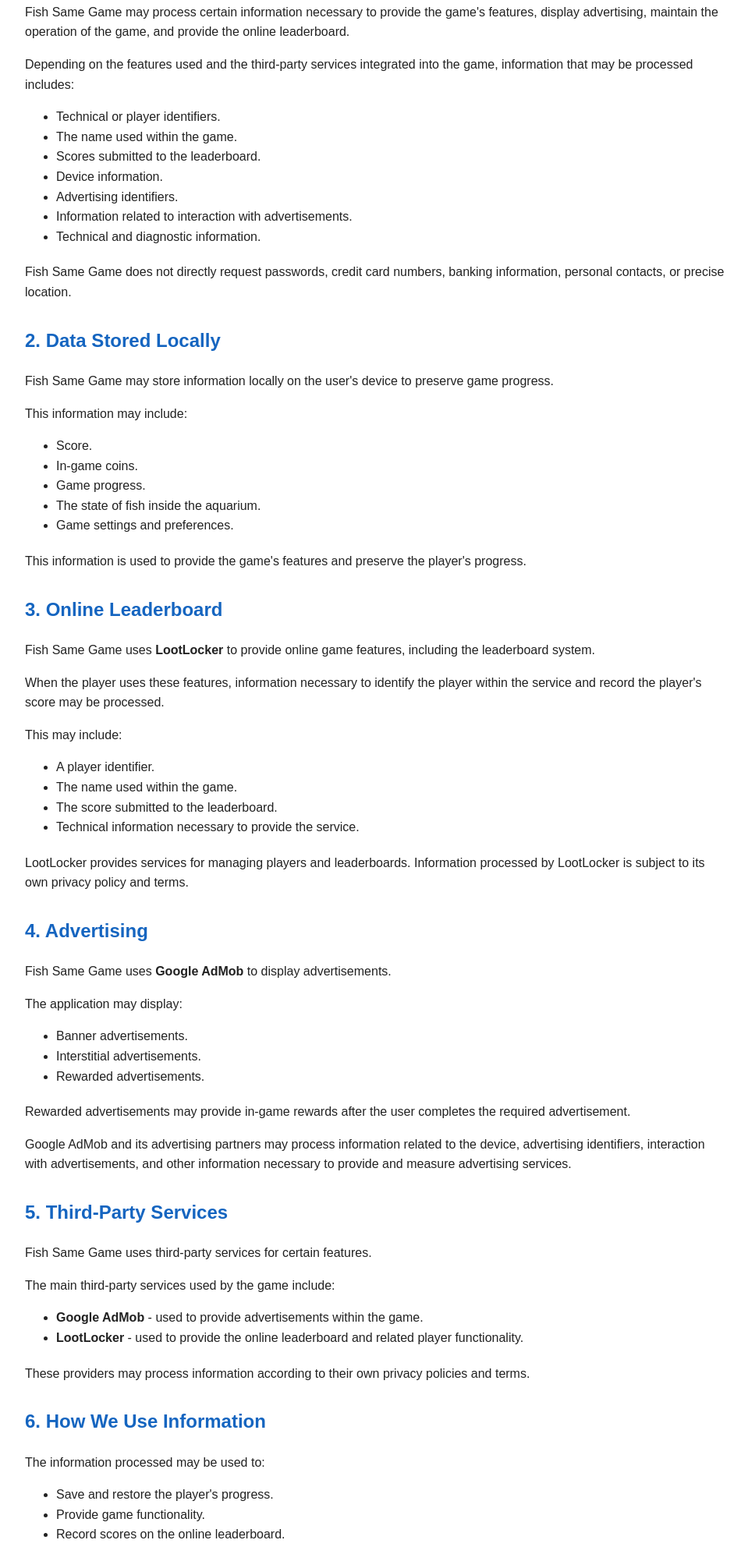
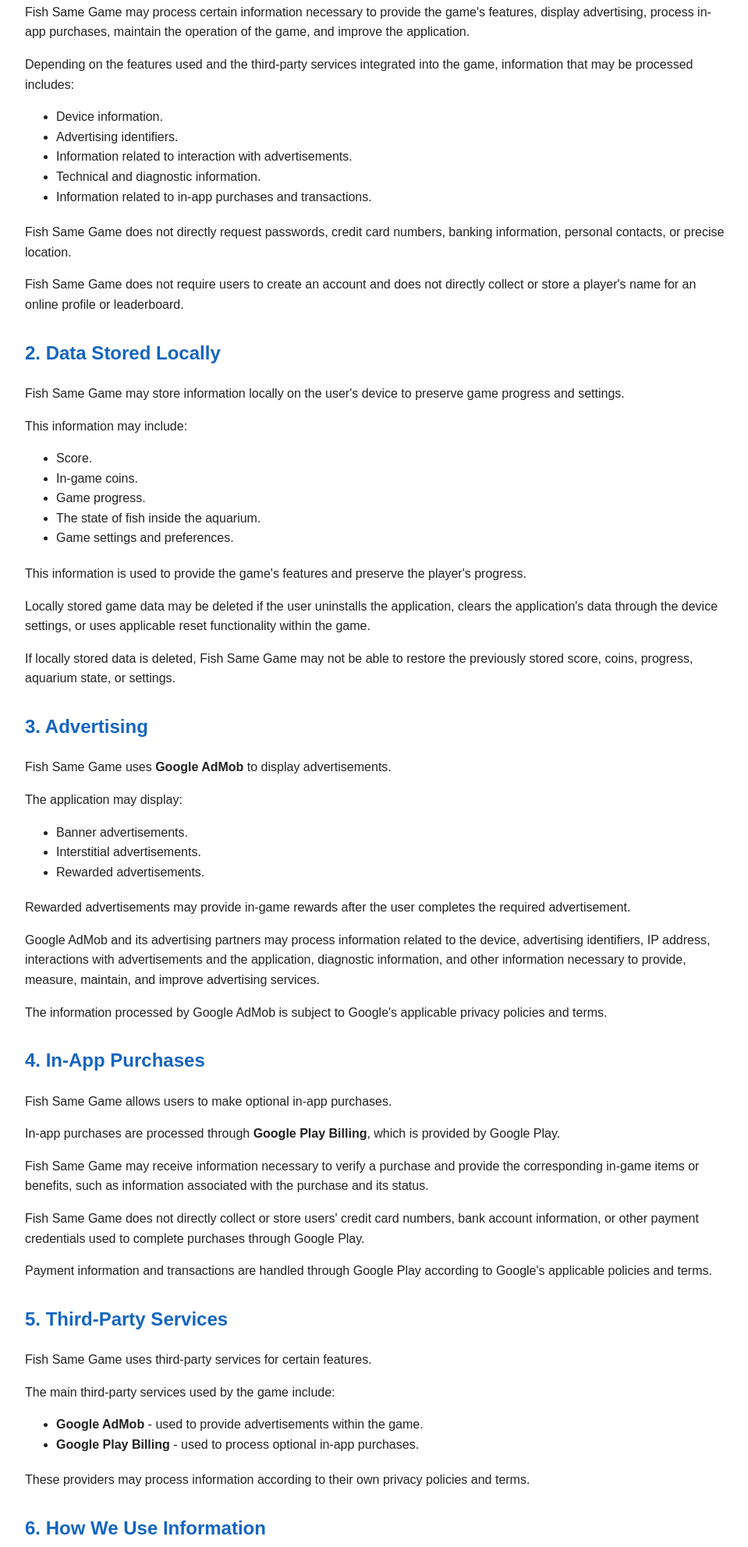
Before and after one commit to sebastianmauricior-ui/fish-same-game-privacy, a plain HTML site: page index.html in a window 1280 px wide. Shown: the part 414-2398 px from the top of the page at 78% size, without its empty margins (158-1117 px from the left). Drawn offline with Linux system fonts and the light colour scheme.

Commit message:
Update index.html

```diff
--- a/index.html
+++ b/index.html
@@ -54,7 +54,7 @@
 
     <div class="header">
         <h1>Privacy Policy - Fish Same Game</h1>
-        <p><strong>Last updated:</strong> September 13, 2026</p>
+        <p><strong>Last updated:</strong> September 21, 2026</p>
     </div>
 
     <p>
@@ -72,21 +72,21 @@
 
     <p>
         Fish Same Game may process certain information necessary to provide
-        the game's features, display advertising, maintain the operation of
-        the game, and provide the online leaderboard.
+        the game's features, display advertising, process in-app purchases,
+        maintain the operation of the game, and improve the application.
     </p>
 
-    <p>Depending on the features used and the third-party services integrated
-        into the game, information that may be processed includes:</p>
+    <p>
+        Depending on the features used and the third-party services integrated
+        into the game, information that may be processed includes:
+    </p>
 
     <ul>
-        <li>Technical or player identifiers.</li>
-        <li>The name used within the game.</li>
-        <li>Scores submitted to the leaderboard.</li>
         <li>Device information.</li>
         <li>Advertising identifiers.</li>
         <li>Information related to interaction with advertisements.</li>
         <li>Technical and diagnostic information.</li>
+        <li>Information related to in-app purchases and transactions.</li>
     </ul>
 
     <p>
@@ -94,11 +94,17 @@
         numbers, banking information, personal contacts, or precise location.
     </p>
 
+    <p>
+        Fish Same Game does not require users to create an account and does
+        not directly collect or store a player's name for an online profile
+        or leaderboard.
+    </p>
+
     <h2>2. Data Stored Locally</h2>
 
     <p>
         Fish Same Game may store information locally on the user's device
-        to preserve game progress.
+        to preserve game progress and settings.
     </p>
 
     <p>This information may include:</p>
@@ -116,35 +122,19 @@
         the player's progress.
     </p>
 
-    <h2>3. Online Leaderboard</h2>
-
     <p>
-        Fish Same Game uses <strong>LootLocker</strong> to provide online
-        game features, including the leaderboard system.
+        Locally stored game data may be deleted if the user uninstalls the
+        application, clears the application's data through the device
+        settings, or uses applicable reset functionality within the game.
     </p>
 
     <p>
-        When the player uses these features, information necessary to identify
-        the player within the service and record the player's score may be
-        processed.
+        If locally stored data is deleted, Fish Same Game may not be able to
+        restore the previously stored score, coins, progress, aquarium state,
+        or settings.
     </p>
 
-    <p>This may include:</p>
-
-    <ul>
-        <li>A player identifier.</li>
-        <li>The name used within the game.</li>
-        <li>The score submitted to the leaderboard.</li>
-        <li>Technical information necessary to provide the service.</li>
-    </ul>
-
-    <p>
-        LootLocker provides services for managing players and leaderboards.
-        Information processed by LootLocker is subject to its own privacy
-        policy and terms.
-    </p>
-
-    <h2>4. Advertising</h2>
+    <h2>3. Advertising</h2>
 
     <p>
         Fish Same Game uses <strong>Google AdMob</strong> to display
@@ -166,9 +156,44 @@
 
     <p>
         Google AdMob and its advertising partners may process information
-        related to the device, advertising identifiers, interaction with
-        advertisements, and other information necessary to provide and
-        measure advertising services.
+        related to the device, advertising identifiers, IP address,
+        interactions with advertisements and the application, diagnostic
+        information, and other information necessary to provide, measure,
+        maintain, and improve advertising services.
+    </p>
+
+    <p>
+        The information processed by Google AdMob is subject to Google's
+        applicable privacy policies and terms.
+    </p>
+
+    <h2>4. In-App Purchases</h2>
+
+    <p>
+        Fish Same Game allows users to make optional in-app purchases.
+    </p>
+
+    <p>
+        In-app purchases are processed through
+        <strong>Google Play Billing</strong>, which is provided by Google
+        Play.
+    </p>
+
+    <p>
+        Fish Same Game may receive information necessary to verify a purchase
+        and provide the corresponding in-game items or benefits, such as
+        information associated with the purchase and its status.
+    </p>
+
+    <p>
+        Fish Same Game does not directly collect or store users' credit card
+        numbers, bank account information, or other payment credentials used
+        to complete purchases through Google Play.
+    </p>
+
+    <p>
+        Payment information and transactions are handled through Google Play
+        according to Google's applicable policies and terms.
     </p>
 
     <h2>5. Third-Party Services</h2>
@@ -186,8 +211,8 @@
         </li>
 
         <li>
-            <strong>LootLocker</strong> - used to provide the online
-            leaderboard and related player functionality.
+            <strong>Google Play Billing</strong> - used to process optional
+            in-app purchases.
         </li>
     </ul>
 
@@ -203,9 +228,10 @@
     <ul>
         <li>Save and restore the player's progress.</li>
         <li>Provide game functionality.</li>
-        <li>Record scores on the online leaderboard.</li>
         <li>Display advertisements.</li>
         <li>Provide rewarded advertisements.</li>
+        <li>Process and verify in-app purchases.</li>
+        <li>Provide purchased in-game items or benefits.</li>
         <li>Maintain and improve the game.</li>
         <li>Detect errors and technical problems.</li>
         <li>Maintain the security and stability of the application.</li>
@@ -220,8 +246,13 @@
 
     <p>
         Information may be processed by service providers necessary for
-        Fish Same Game to operate, including Google and its advertising
-        services and LootLocker and its player and leaderboard services.
+        Fish Same Game to operate, including Google and its services such as
+        Google AdMob and Google Play.
+    </p>
+
+    <p>
+        These service providers may process information according to their
+        respective privacy policies and terms.
     </p>
 
     <h2>8. Security</h2>
@@ -233,8 +264,8 @@
 
     <p>
         Information stored locally remains on the user's device unless a
-        particular feature requires information to be sent to an online
-        service.
+        particular feature or third-party service requires information to be
+        processed or transmitted to an online service.
     </p>
 
     <p>
@@ -246,19 +277,24 @@
 
     <p>
         Data stored locally by Fish Same Game may be deleted by uninstalling
-        the application or by using applicable reset functionality within
-        the game.
+        the application, clearing the application's data through the device
+        settings, or by using applicable reset functionality within the game.
     </p>
 
     <p>
-        Information processed by third-party services, including LootLocker
-        and Google, is subject to the respective providers' data retention
-        and deletion policies.
+        If locally stored game data is deleted, previously stored score,
+        coins, progress, aquarium state, or settings may not be recoverable.
     </p>
 
     <p>
-        If you have a request regarding information associated with
-        Fish Same Game, you may contact the developer using the email
+        Information processed by third-party services, including Google
+        AdMob and Google Play, is subject to the respective providers'
+        data retention and deletion policies.
+    </p>
+
+    <p>
+        If you have a privacy-related request regarding information associated
+        with Fish Same Game, you may contact the developer using the email
         address provided below.
     </p>
 
```
